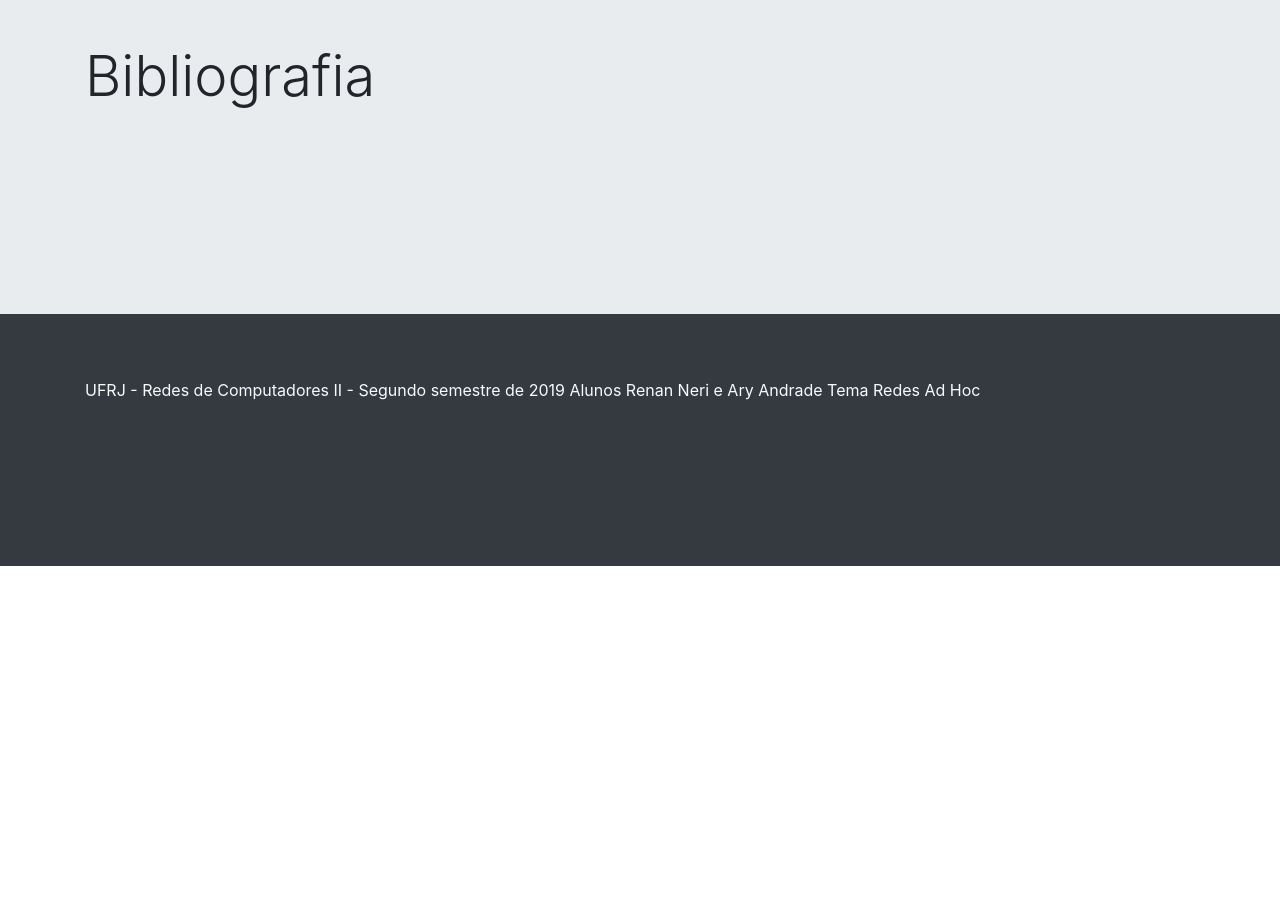
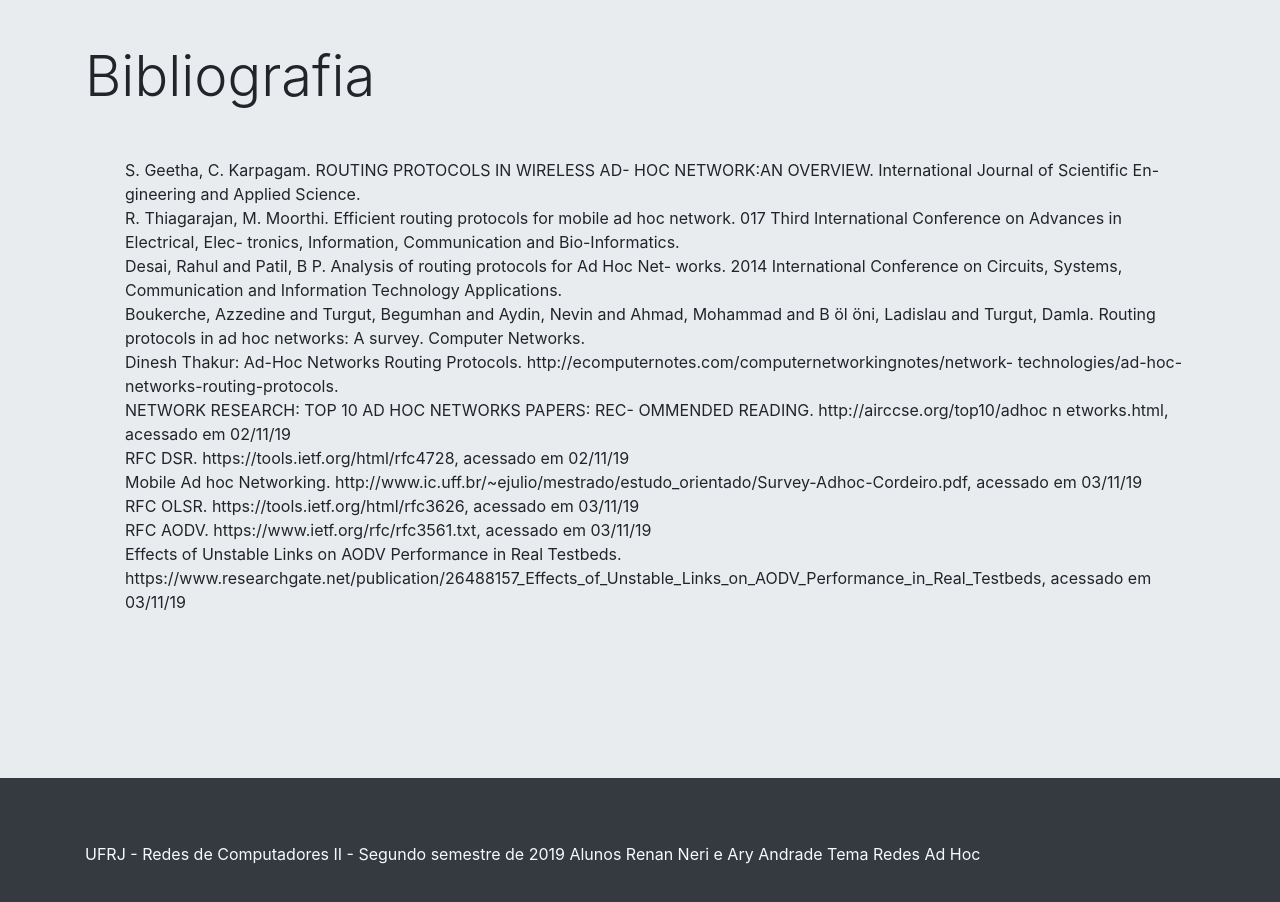
Before and after one commit to netoary/Redes-2, a plain HTML site: page index.html in a window 1280 px wide. Shown: the part 9181-10083 px from the top of the page. Before the commit the page ends 9747 px from the top, so only its background shows below. Drawn offline with nearby package versions, Linux system fonts and the light colour scheme.

Commit message:
bibliografia

```diff
--- a/index.html
+++ b/index.html
@@ -274,6 +274,40 @@ O começo dos anos 90 marcam uma nova fase do desenvolvimento de redes Ad Hoc, c
     <div class="container content">
       <h1 class="display-4 title">Bibliografia</h1>
       <ul style="list-style: none;">
+        <li>S. Geetha,  C. Karpagam.  ROUTING PROTOCOLS IN WIRELESS AD-
+HOC NETWORK:AN OVERVIEW.
+International Journal of Scientific En-
+gineering and Applied Science.</li>
+<li>R. Thiagarajan, M. Moorthi.  Efficient routing protocols for mobile ad hoc
+network.
+017 Third International Conference on Advances in Electrical, Elec-
+tronics, Information, Communication and Bio-Informatics.</li>
+<li>Desai, Rahul and Patil, B P.  Analysis of routing protocols for Ad Hoc Net-
+works.
+2014 International Conference on Circuits, Systems, Communication
+and Information Technology Applications.</li>
+<li>Boukerche, Azzedine and Turgut, Begumhan and Aydin, Nevin and Ahmad,
+Mohammad and B ̈ol ̈oni, Ladislau and Turgut, Damla.  Routing protocols in
+ad hoc networks:  A survey.
+Computer Networks.</li>
+<li>Dinesh
+Thakur:
+Ad-Hoc
+Networks
+Routing
+Protocols.
+http://ecomputernotes.com/computernetworkingnotes/network-
+technologies/ad-hoc-networks-routing-protocols.</li>
+<li>NETWORK RESEARCH: TOP 10 AD HOC NETWORKS PAPERS: REC-
+OMMENDED READING.
+http://airccse.org/top10/adhoc
+n
+etworks.html, acessado em 02/11/19</li>
+      <li>RFC DSR. https://tools.ietf.org/html/rfc4728, acessado em 02/11/19</li>
+      <li>Mobile Ad hoc Networking. http://www.ic.uff.br/~ejulio/mestrado/estudo_orientado/Survey-Adhoc-Cordeiro.pdf, acessado em 03/11/19</li>
+      <li>RFC OLSR. https://tools.ietf.org/html/rfc3626, acessado em 03/11/19</li>
+      <li>RFC AODV. https://www.ietf.org/rfc/rfc3561.txt, acessado em 03/11/19</li>
+      <li>Effects of Unstable Links on AODV Performance in Real Testbeds. https://www.researchgate.net/publication/26488157_Effects_of_Unstable_Links_on_AODV_Performance_in_Real_Testbeds, acessado em 03/11/19</li>
       </ul>
     </div>
   </div>
```
